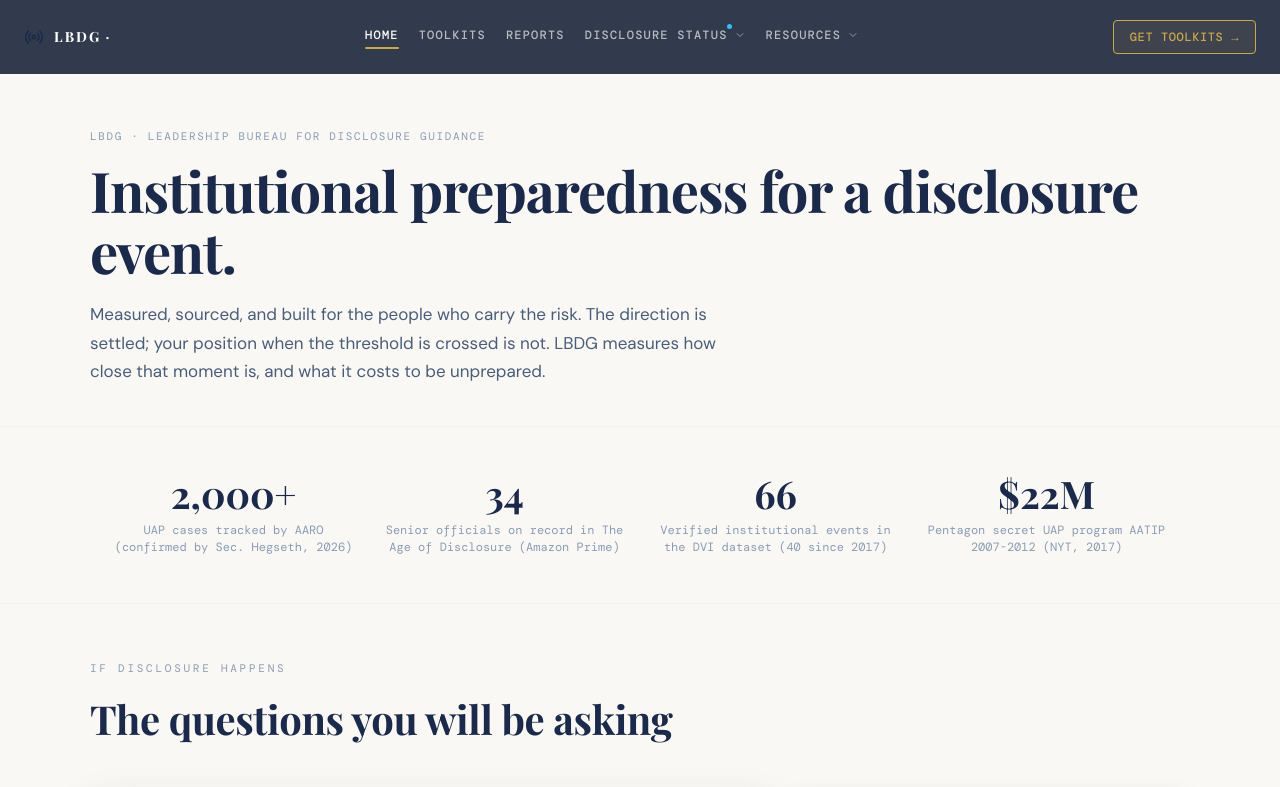
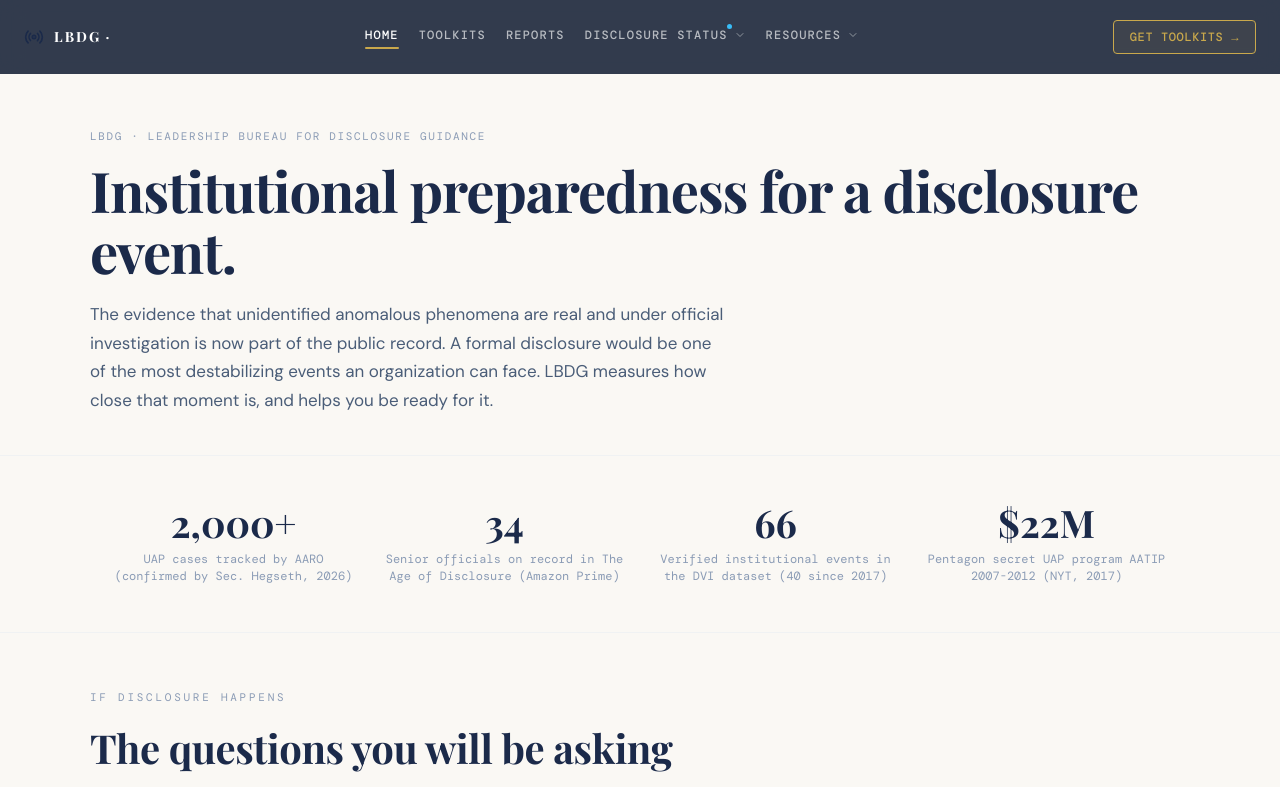
Before and after one commit to lbdgGit/DisclosureHub, a Next.js app in the folder disclosure-hub-starter/: page / in a window 1280 px wide. Shown: the top 787 px of the page. Built offline with nearby package versions, Linux system fonts and the light colour scheme; grey boxes are pictures that could not be loaded; a web font is replaced by a local one.

Commit message:
Update page.tsx

```diff
--- a/disclosure-hub-starter/app/page.tsx
+++ b/disclosure-hub-starter/app/page.tsx
@@ -23,7 +23,7 @@ export default function HomePage() {
     <>
       {/* ── STANDARD HEADER ── */}
       <PageHeader eyebrow="LBDG · Leadership Bureau for Disclosure Guidance" title="Institutional preparedness for a disclosure event.">
-        Measured, sourced, and built for the people who carry the risk. The direction is settled; your position when the threshold is crossed is not. LBDG measures how close that moment is, and what it costs to be unprepared.
+        The evidence that unidentified anomalous phenomena are real and under official investigation is now part of the public record. A formal disclosure would be one of the most destabilizing events an organization can face. LBDG measures how close that moment is, and helps you be ready for it.
       </PageHeader>
 
       {/* ── STATS (animated count-up) ── */}
```
